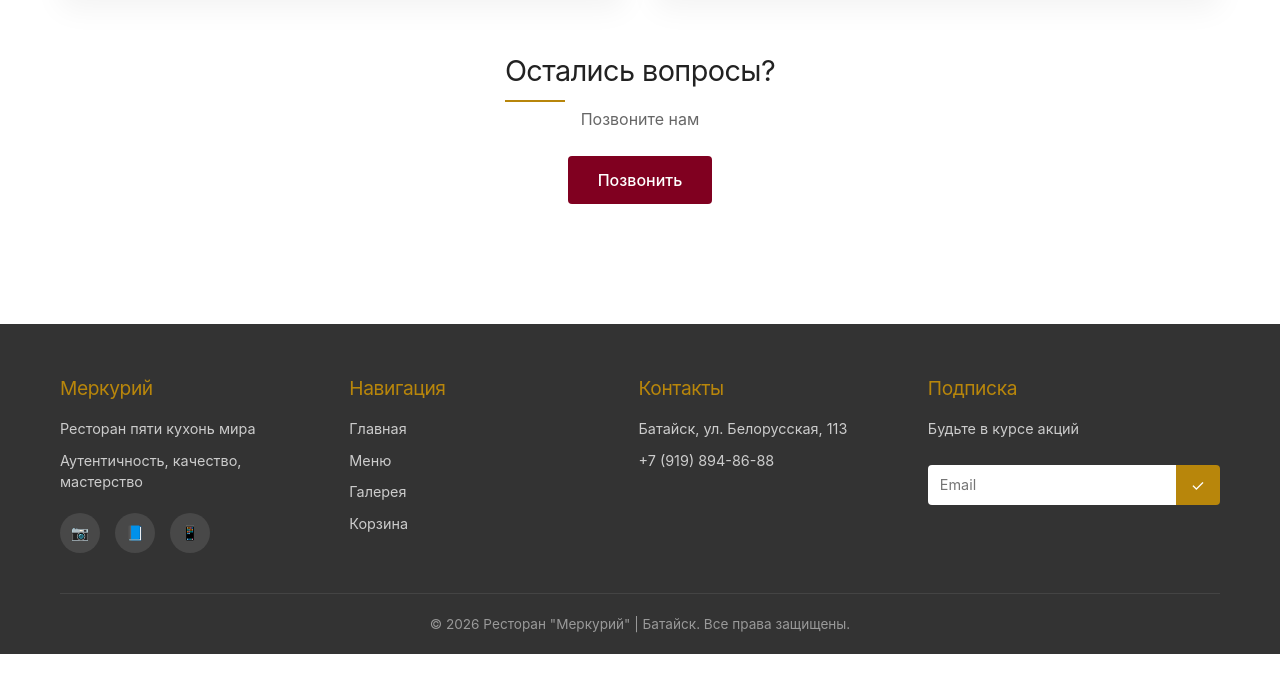
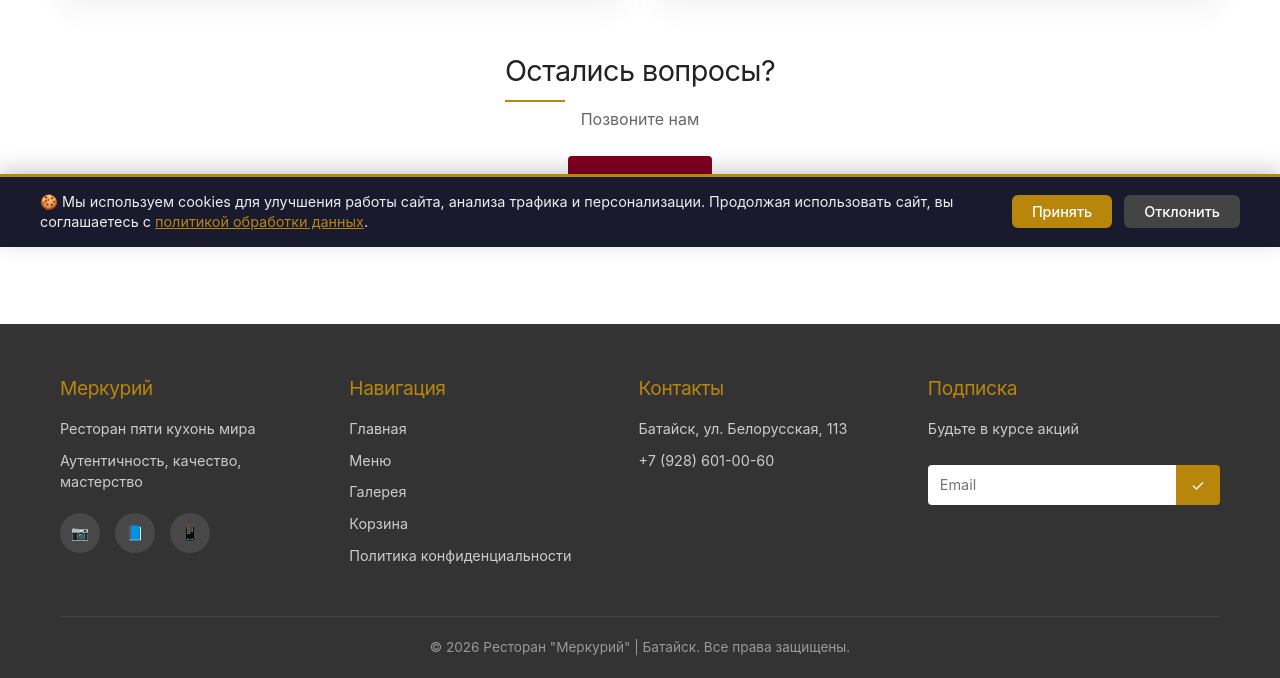
Before and after one commit to pepan222/mercury-restaurant, a Django app: page /contacts/ in a window 1280 px wide. Shown: the part 553-1231 px from the top of the page. Before the commit the page ends 1207 px from the top, so only its background shows below. Run offline with Django 5.2, Linux system fonts and the light colour scheme; data that the repository does not hold is empty.

Commit message:
Add privacy policy page and footer link

```diff
--- a/core/urls.py
+++ b/core/urls.py
@@ -11,4 +11,5 @@ urlpatterns = [
     # path('bookings/', views.booking_page, name='booking'),
     # path('orders/cart/', views.cart_page, name='cart'),
     path('reviews/create/', views.create_review_ajax, name='create_review_ajax'),
+    path('privacy-policy/', views.privacy_policy, name='privacy_policy'),
 ]
--- a/core/views.py
+++ b/core/views.py
@@ -38,6 +38,10 @@ def gallery(request):
 def contacts(request):
     """Страница контактов"""
     return render(request, 'core/contacts.html')
+
+def privacy_policy(request):
+    """Страница политики конфиденциальности"""
+    return render(request, 'privacy-policy.html')
 
 
 # def menu_page(request):
--- a/templates/base.html
+++ b/templates/base.html
@@ -693,11 +693,12 @@
                     <p><a href="{% url 'menu:menu_list' %}" style="color: #CCCCCC; text-decoration: none;">Меню</a></p>
                     <p><a href="{% url 'core:gallery' %}" style="color: #CCCCCC; text-decoration: none;">Галерея</a></p>
                     <p><a href="{% url 'orders:cart' %}" style="color: #CCCCCC; text-decoration: none;">Корзина</a></p>
+                    <p><a href="{% url 'core:privacy_policy' %}" style="color: #CCCCCC; text-decoration: none;">Политика конфиденциальности</a></p>
                 </div>
                 <div class="footer-info">
                     <h3>Контакты</h3>
                     <p>Батайск, ул. Белорусская, 113</p>
-                    <p>+7 (919) 894-86-88</p>
+                    <p>+7 (928) 601-00-60</p>
                     <!-- <p>info@merkyri.ru</p> -->
                 </div>
                 <div class="footer-info">
@@ -964,6 +965,152 @@
         });
     </script>
 
+        <!-- Баннер cookies -->
+        <div id="cookieBanner" class="cookie-banner" style="display: none;">
+            <div class="cookie-container">
+                <div class="cookie-text">
+                    <p>🍪 Мы используем cookies для улучшения работы сайта, анализа трафика и персонализации. Продолжая использовать сайт, вы соглашаетесь с <a href="/privacy-policy/" target="_blank">политикой обработки данных</a>.</p>
+                </div>
+                <div class="cookie-buttons">
+                    <button id="acceptCookies" class="cookie-btn cookie-accept">Принять</button>
+                    <button id="declineCookies" class="cookie-btn cookie-decline">Отклонить</button>
+                </div>
+            </div>
+        </div>
+
+        <style>
+        /* Стили для баннера cookies */
+        .cookie-banner {
+            position: fixed;
+            bottom: 0;
+            left: 0;
+            right: 0;
+            background: #1a1a2e;
+            color: #eee;
+            padding: 15px 20px;
+            z-index: 10000;
+            border-top: 3px solid #B8860B;
+            box-shadow: 0 -5px 20px rgba(0,0,0,0.2);
+            font-family: inherit;
+        }
+
+        .cookie-container {
+            max-width: 1200px;
+            margin: 0 auto;
+            display: flex;
+            justify-content: space-between;
+            align-items: center;
+            gap: 20px;
+            flex-wrap: wrap;
+        }
+
+        .cookie-text {
+            flex: 1;
+            font-size: 0.9rem;
+            line-height: 1.4;
+        }
+
+        .cookie-text a {
+            color: #B8860B;
+            text-decoration: underline;
+        }
+
+        .cookie-text a:hover {
+            color: #d4a017;
+        }
+
+        .cookie-buttons {
+            display: flex;
+            gap: 12px;
+            flex-shrink: 0;
+        }
+
+        .cookie-btn {
+            padding: 8px 20px;
+            border: none;
+            border-radius: 6px;
+            cursor: pointer;
+            font-size: 0.9rem;
+            font-weight: 500;
+            transition: all 0.3s ease;
+        }
+
+        .cookie-accept {
+            background: #B8860B;
+            color: white;
+        }
+
+        .cookie-accept:hover {
+            background: #9a7009;
+            transform: translateY(-2px);
+        }
+
+        .cookie-decline {
+            background: #444;
+            color: white;
+        }
+
+        .cookie-decline:hover {
+            background: #555;
+        }
+
+        @media (max-width: 768px) {
+            .cookie-container {
+                flex-direction: column;
+                text-align: center;
+            }
+            .cookie-buttons {
+                justify-content: center;
+            }
+            .cookie-text {
+                font-size: 0.8rem;
+            }
+        }
+
+        @media (max-width: 480px) {
+            .cookie-banner {
+                padding: 12px 15px;
+            }
+            .cookie-btn {
+                padding: 6px 16px;
+                font-size: 0.8rem;
+            }
+        }
+        </style>
+
+        <script>
+        // Функция для проверки согласия
+        function checkCookieConsent() {
+            const consent = localStorage.getItem('cookieConsent');
+            if (!consent) {
+                document.getElementById('cookieBanner').style.display = 'block';
+            }
+        }
+
+        // Функция принятия cookies
+        function acceptCookies() {
+            localStorage.setItem('cookieConsent', 'accepted');
+            document.getElementById('cookieBanner').style.display = 'none';
+            // Здесь можно включить аналитику, если добавите позже
+            console.log('Cookies accepted');
+        }
+
+        // Функция отклонения cookies
+        function declineCookies() {
+            localStorage.setItem('cookieConsent', 'declined');
+            document.getElementById('cookieBanner').style.display = 'none';
+            // Здесь можно отключить аналитику
+            console.log('Cookies declined');
+        }
+
+        // Назначаем обработчики после загрузки страницы
+        document.addEventListener('DOMContentLoaded', function() {
+            checkCookieConsent();
+            document.getElementById('acceptCookies').addEventListener('click', acceptCookies);
+            document.getElementById('declineCookies').addEventListener('click', declineCookies);
+        });
+        </script>
+
     {% block extra_js %}{% endblock %}
 </body>
 </html>
--- a/templates/core/contacts.html
+++ b/templates/core/contacts.html
@@ -453,7 +453,7 @@
                     <div class="contact-icon">📞</div>
                     <div>
                         <strong>Телефон:</strong><br>
-                        +7 (919) 894-86-88
+                        +7 (928) 601-00-60
                     </div>
                 </div>
                 <div class="contact-detail">
@@ -484,7 +484,7 @@
         <div class="questions-section">
             <h2>Остались вопросы?</h2>
             <p>Позвоните нам</p>
-            <a href="tel:+79198948688" class="btn btn-primary">Позвонить</a>
+            <a href="tel:+79286010060" class="btn btn-primary">Позвонить</a>
             <!-- <a href="mailto:info@merkyri.ru" class="btn btn-secondary">Написать</a> -->
         </div>
     </div>
```
